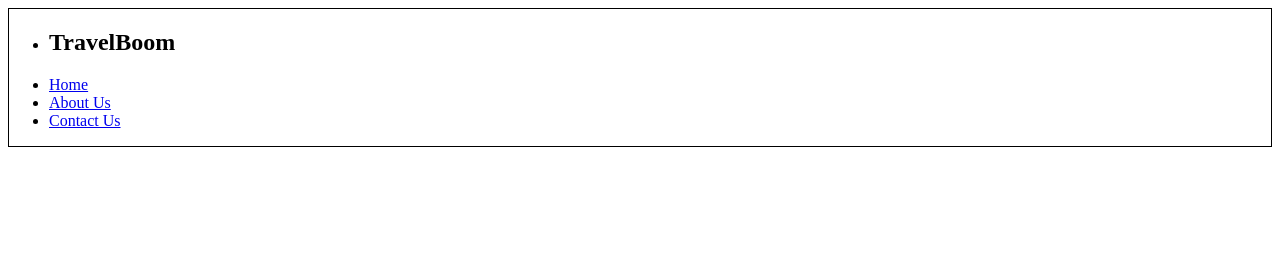
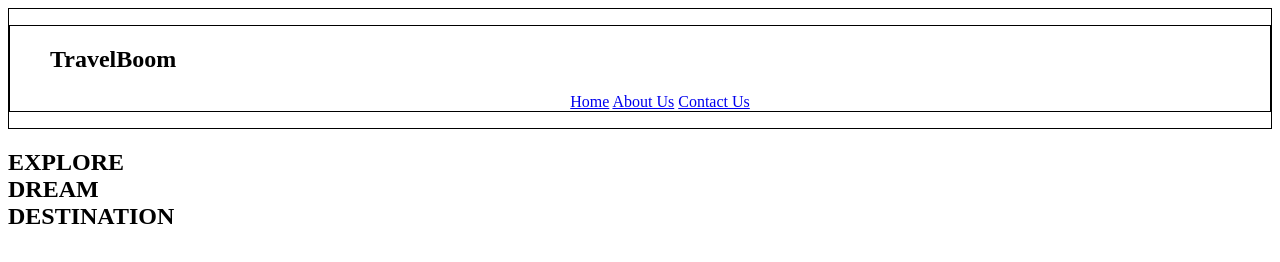
Before and after one commit to Volkan2525/travelRecommendation, a plain HTML site: page travel_recommendation.html in a window 1280 px wide. Drawn offline with Linux system fonts and the light colour scheme.

Commit message:
first commit

```diff
--- a/travel_recommendation.html
+++ b/travel_recommendation.html
@@ -5,17 +5,20 @@
 </head>
 <body>
 
-<nav style="text-align:left; overflow:hidden;" id="nav">
-<div style="border-width:1px;border-style:solid;">
-<ul>
-    <li><h1>TravelBoom</h1></li>
-    <li><a href="#home">Home</a></li>
-    <li><a href="#about">About Us</a></li>
-    <li><a href="#contactus">Contact Us</a></li>
+<nav id="nav">
+<div style="border-width:1px; border-style:solid;">
+<ul style="border-width:1px; border-style:solid; text-align:center;">
+    <il style="text-align:left;"><h1>TravelBoom</h1></il>
+    <il><a href="#home">Home</a></il>
+    <il><a href="#about">About Us</a></il>
+    <il><a href="#contactus">Contact Us</a></il>
 </ul>
 </div>
 
 <nav>
+<div style="width:20px; border-style:1px; border-width:1px; overflow:fixed;">
+    <h2>EXPLORE DREAM DESTINATION</h2>
+</div>
 
 </body>
 </html>
```
